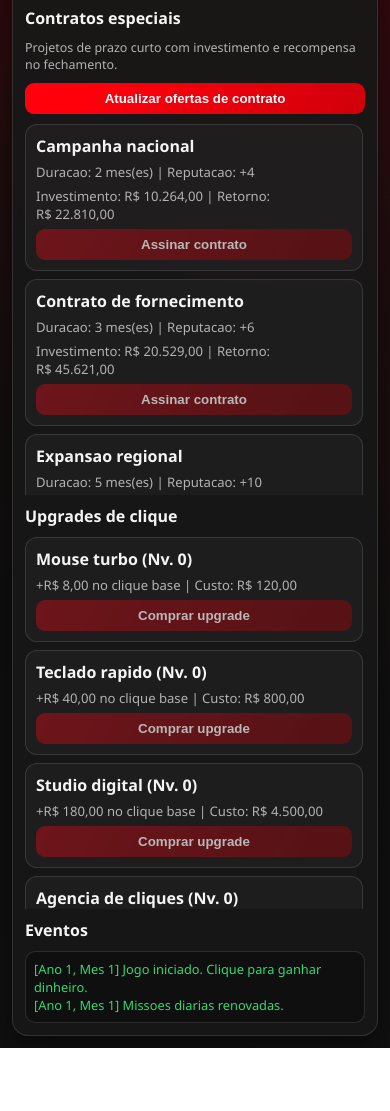
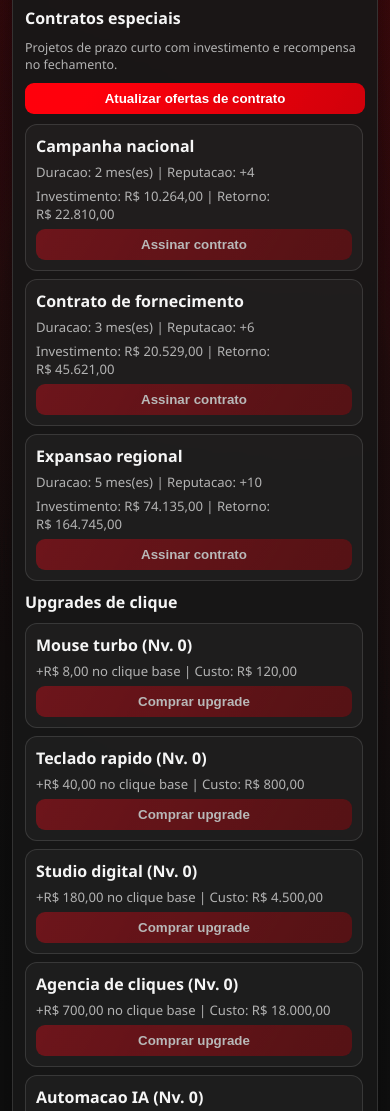
Before and after one commit to morenoleonardo831-cell/clickermorenoleo20000, a plain HTML site: page index.html in a window 390 px wide. Shown: the part 972-2083 px from the top of the page. Before the commit the page ends 2020 px from the top, so only its background shows below. Drawn offline with Linux system fonts and the light colour scheme.

Commit message:
Corrige rolagem mobile da pagina

```diff
--- a/index.html
+++ b/index.html
@@ -2,7 +2,7 @@
 <html lang="pt-BR">
 <head>
   <meta charset="UTF-8" />
-  <meta name="viewport" content="width=device-width, initial-scale=1, maximum-scale=1, user-scalable=no, viewport-fit=cover" />
+  <meta name="viewport" content="width=device-width, initial-scale=1, viewport-fit=cover" />
   <title>Imperio do Clique</title>
   <link rel="preconnect" href="https://fonts.googleapis.com">
   <link rel="preconnect" href="https://fonts.gstatic.com" crossorigin>
--- a/style.css
+++ b/style.css
@@ -31,10 +31,11 @@ body {
     linear-gradient(140deg, var(--bg-1), var(--bg-2));
   background-size: 140% 140%;
   animation: bgShift 11s ease-in-out infinite alternate;
-  touch-action: manipulation;
   user-select: none;
   -webkit-user-select: none;
   overflow-x: hidden;
+  overflow-y: auto;
+  -webkit-overflow-scrolling: touch;
 }
 
 @keyframes bgShift {
@@ -45,8 +46,10 @@ body {
 .wrap {
   width: min(100%, 430px);
   margin: 0 auto;
+  min-height: 100svh;
   min-height: 100dvh;
   padding: 12px;
+  padding-bottom: calc(12px + env(safe-area-inset-bottom));
   display: grid;
   gap: 10px;
 }
@@ -234,6 +237,7 @@ body {
   gap: 8px;
   max-height: 44dvh;
   overflow: auto;
+  -webkit-overflow-scrolling: touch;
   padding-right: 2px;
 }
 
@@ -243,6 +247,7 @@ body {
   gap: 8px;
   max-height: 30dvh;
   overflow: auto;
+  -webkit-overflow-scrolling: touch;
   padding-right: 2px;
 }
 
@@ -534,6 +539,13 @@ textarea {
 }
 
 @media (max-width: 560px) {
+  .list,
+  .ach-list,
+  .ranking-list {
+    max-height: none;
+    overflow: visible;
+  }
+
   .tax-dialog {
     width: min(100%, 460px);
     padding: 12px;
```
